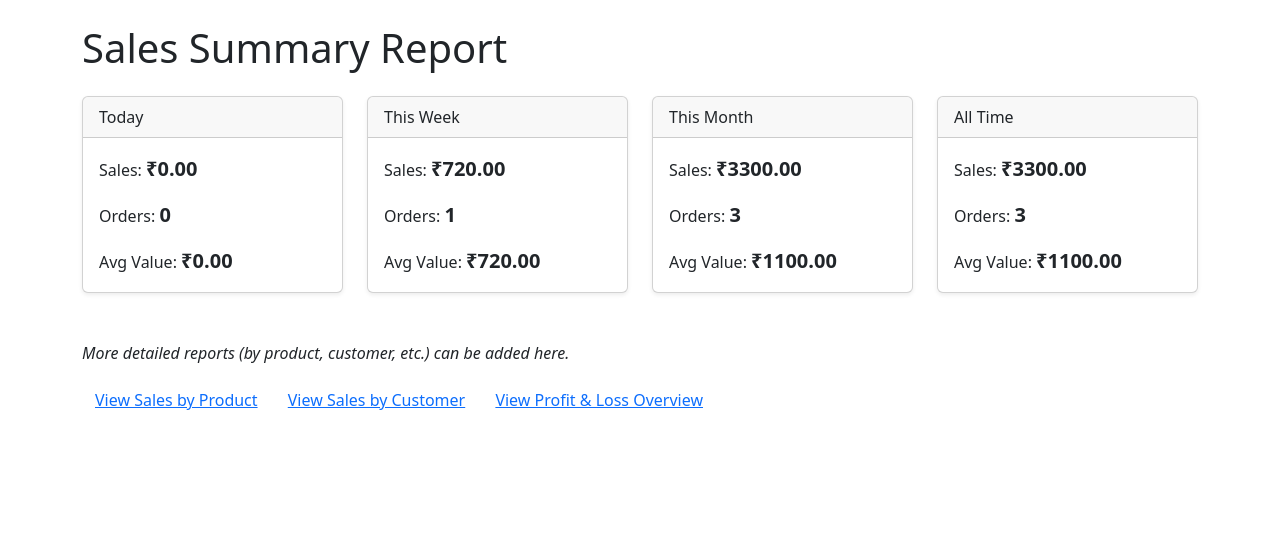
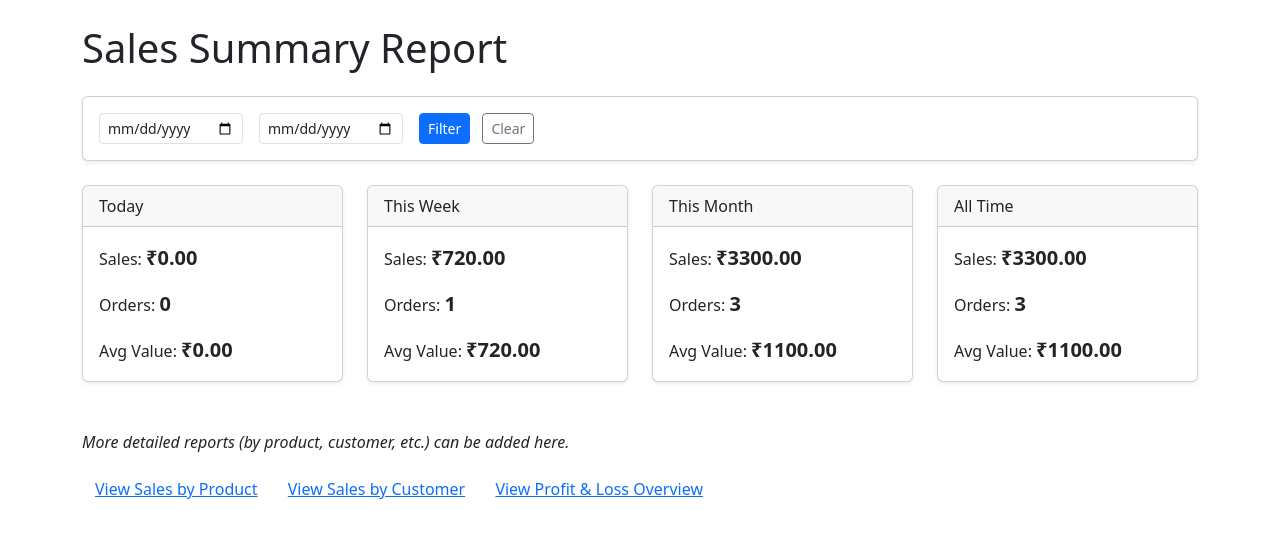
Before and after one commit to CircleAZ/stationary_store_project, a Django app: page /reports/sales/ in a window 1280 px wide. Shown: the part 56-594 px from the top of the page. Run offline with Django 5.2, Linux system fonts and the light colour scheme; a user stored in the database is signed in; data comes from the database, SQL or seed files in the repository; both versions use the stored data as it was after the commit.

Commit message:
added date filter in reports page

```diff
--- /dev/null
+++ b/reports/forms.py
@@ -0,0 +1,12 @@
+# reports/forms.py
+from django import forms
+
+class DateRangeForm(forms.Form):
+    start_date = forms.DateField(
+        required=False, # Allow empty fields to show all time
+        widget=forms.DateInput(attrs={'type': 'date', 'class': 'form-control form-control-sm'})
+    )
+    end_date = forms.DateField(
+        required=False,
+        widget=forms.DateInput(attrs={'type': 'date', 'class': 'form-control form-control-sm'})
+    )
--- a/reports/templates/reports/sales_summary_report.html
+++ b/reports/templates/reports/sales_summary_report.html
@@ -6,8 +6,51 @@
 {% block content %}
 <h1 class="mb-4">{{ page_title|default:"Sales Summary Report" }}</h1>
 
-{# Add Date Range Filters later #}
 {# <div class="card mb-4"><div class="card-body">Date Filters Go Here</div></div> #}
+
+{# --- ADD DATE FILTER FORM --- #}
+<div class="card mb-4 shadow-sm">
+    <div class="card-body">
+        <form method="get" action="{% url 'reports:sales_summary' %}" class="row row-cols-lg-auto g-3 align-items-center">
+            <div class="col-12">
+              <label class="visually-hidden" for="id_start_date">Start Date</label>
+              {{ form.start_date }} {# Render start date input #}
+            </div>
+            <div class="col-12">
+              <label class="visually-hidden" for="id_end_date">End Date</label>
+              {{ form.end_date }} {# Render end date input #}
+            </div>
+            <div class="col-12">
+              <button type="submit" class="btn btn-primary btn-sm">Filter</button>
+              <a href="{% url 'reports:sales_summary' %}" class="btn btn-outline-secondary btn-sm ms-2">Clear</a> {# Link to clear filters #}
+            </div>
+        </form>
+         {% if form.start_date.errors or form.end_date.errors %}
+            <div class="text-danger mt-2 small">Please enter valid dates (YYYY-MM-DD).</div>
+         {% endif %}
+    </div>
+</div>
+{# --- END DATE FILTER FORM --- #}
+
+{# --- DISPLAY CUSTOM RANGE STATS (if available) --- #}
+{% if date_range_stats %}
+<div class="card mb-4 shadow-sm border-primary">
+     <div class="card-header bg-primary text-white">
+         Filtered Range Results
+         ({% if start_date %}{{ start_date|date:"d M Y" }}{% endif %}
+         {% if start_date and end_date %} - {% endif %}
+         {% if end_date %}{{ end_date|date:"d M Y" }}{% endif %})
+     </div>
+     <div class="card-body">
+         <p class="card-text">Sales: <strong class="fs-5">₹{{ date_range_stats.total_sales|floatformat:2 }}</strong></p>
+         <p class="card-text">Orders: <strong class="fs-5">{{ date_range_stats.order_count }}</strong></p>
+         <p class="card-text mb-0">Avg Value: <strong class="fs-5">₹{{ date_range_stats.avg_order_value|floatformat:2 }}</strong></p>
+     </div>
+ </div>
+{% endif %}
+{# --- END CUSTOM RANGE STATS --- #}
+
+
 
 <div class="row">
     {# Today's Stats #}
--- a/reports/views.py
+++ b/reports/views.py
@@ -8,6 +8,7 @@ from decimal import Decimal
 from orders.models import Order, OrderItem
 from inventory.models import Product
 from customers.models import Customer
+from .forms import DateRangeForm
 
 @login_required
 def sales_summary_report_view(request):
@@ -18,6 +19,19 @@ def sales_summary_report_view(request):
     start_of_month = today.replace(day=1)
 
     # Base queryset - filter orders relevant for sales (adjust as needed)
+    base_orders_qs = Order.objects.filter(
+        status__in=[Order.ORDER_STATUS_COMPLETED, Order.ORDER_STATUS_PROCESSING]
+    )
+
+    form = DateRangeForm(request.GET or None) # Populate with GET data if present
+    start_date = None
+    end_date = None
+    date_range_stats = None # Initialize stats for the custom range
+
+    if form.is_valid():
+        start_date = form.cleaned_data.get('start_date')
+        end_date = form.cleaned_data.get('end_date')
+
     base_orders_qs = Order.objects.filter(
         status__in=[Order.ORDER_STATUS_COMPLETED, Order.ORDER_STATUS_PROCESSING]
     )
@@ -62,8 +76,34 @@ def sales_summary_report_view(request):
     )
     all_time_stats['avg_order_value'] = all_time_stats['avg_order_value'] or Decimal('0.00')
 
+
+    filtered_qs = base_orders_qs # Start with the base queryset
+    if start_date:
+        filtered_qs = filtered_qs.filter(created_at__date__gte=start_date)
+    if end_date:
+        # Add 1 day to end_date for __lte if you want inclusive range,
+        # or use __lt for exclusive end date if using datetime.
+        # For __date lookup, <= end_date is usually sufficient.
+        filtered_qs = filtered_qs.filter(created_at__date__lte=end_date)
+
+    # Only calculate if dates were provided or if form wasn't submitted (show all-time initially)
+    # Let's calculate even if only one date is given
+    if start_date or end_date:
+         date_range_stats = filtered_qs.aggregate(
+             total_sales=Coalesce(Sum('total_amount'), Decimal('0.00'), output_field=DecimalField()),
+             order_count=Count('pk'),
+             avg_order_value=Avg('total_amount')
+         )
+         date_range_stats['avg_order_value'] = date_range_stats['avg_order_value'] or Decimal('0.00')
+
+
+
     context = {
         'page_title': page_title,
+        'form': form, # Pass the form to the template
+        'start_date': start_date, # Pass selected dates for display
+        'end_date': end_date,
+        'date_range_stats': date_range_stats, # Pass stats for the custom range
         'today_stats': today_stats,
         'week_stats': week_stats,
         'month_stats': month_stats,
```
Also changed, not shown: db.sqlite3.
